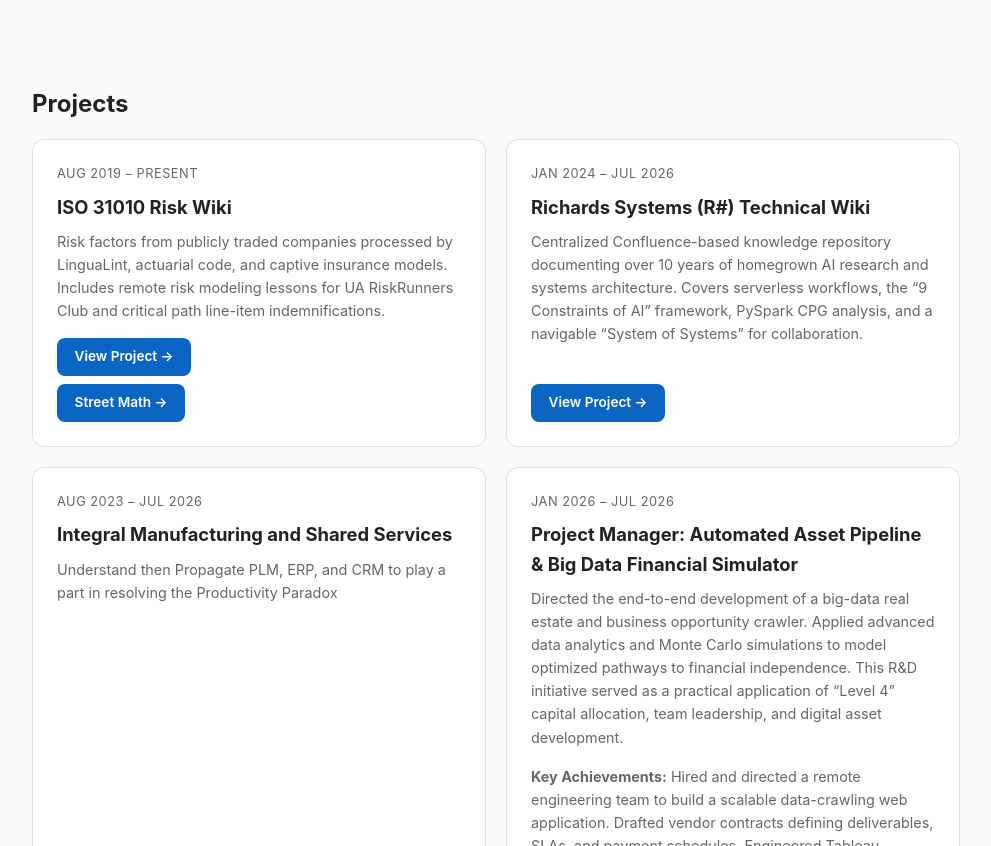
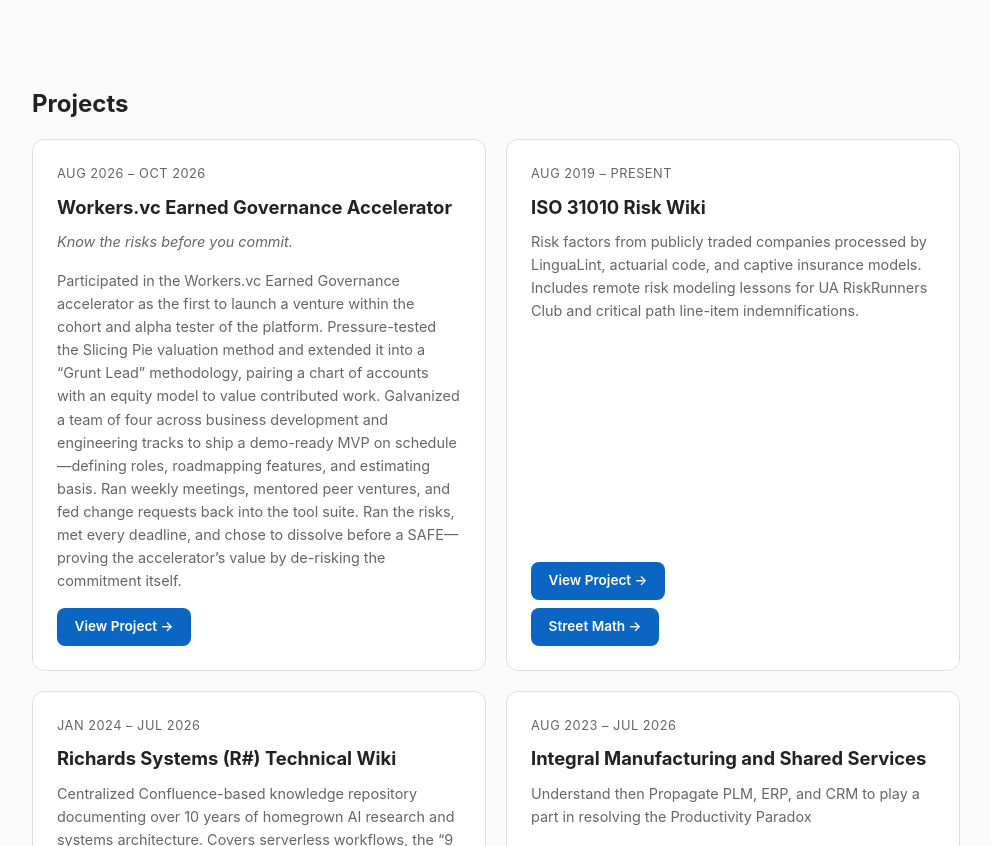
Before and after one commit to jeffy893/jeffersonrichards.com, a plain HTML site: page index.html in a window 1280 px wide. Shown: the part 5520-6366 px from the top of the page, without its empty margins (144-1135 px from the left). Drawn offline with Linux system fonts and the light colour scheme.

Commit message:
Add Workers.vc Earned Governance Accelerator project card

```diff
--- a/index.html
+++ b/index.html
@@ -270,6 +270,14 @@
     <section id="projects" class="section">
       <h2>Projects</h2>
       <div class="projects-grid">
+
+        <article class="project-card">
+          <div class="project-dates">Aug 2026 &ndash; Oct 2026</div>
+          <h3>Workers.vc Earned Governance Accelerator</h3>
+          <p class="project-subtitle"><em>Know the risks before you commit.</em></p>
+          <p>Participated in the Workers.vc Earned Governance accelerator as the first to launch a venture within the cohort and alpha tester of the platform. Pressure-tested the Slicing Pie valuation method and extended it into a &ldquo;Grunt Lead&rdquo; methodology, pairing a chart of accounts with an equity model to value contributed work. Galvanized a team of four across business development and engineering tracks to ship a demo-ready MVP on schedule&mdash;defining roles, roadmapping features, and estimating basis. Ran weekly meetings, mentored peer ventures, and fed change requests back into the tool suite. Ran the risks, met every deadline, and chose to dissolve before a SAFE&mdash;proving the accelerator&rsquo;s value by de-risking the commitment itself.</p>
+          <a href="https://www.linkedin.com/pulse/own-your-outcome-conversation-jefferson-richards-linkedtrust-cueie/" class="project-link" target="_blank" rel="noopener">View Project &rarr;</a>
+        </article>
 
         <article class="project-card">
           <div class="project-dates">Aug 2019 &ndash; Present</div>
```
